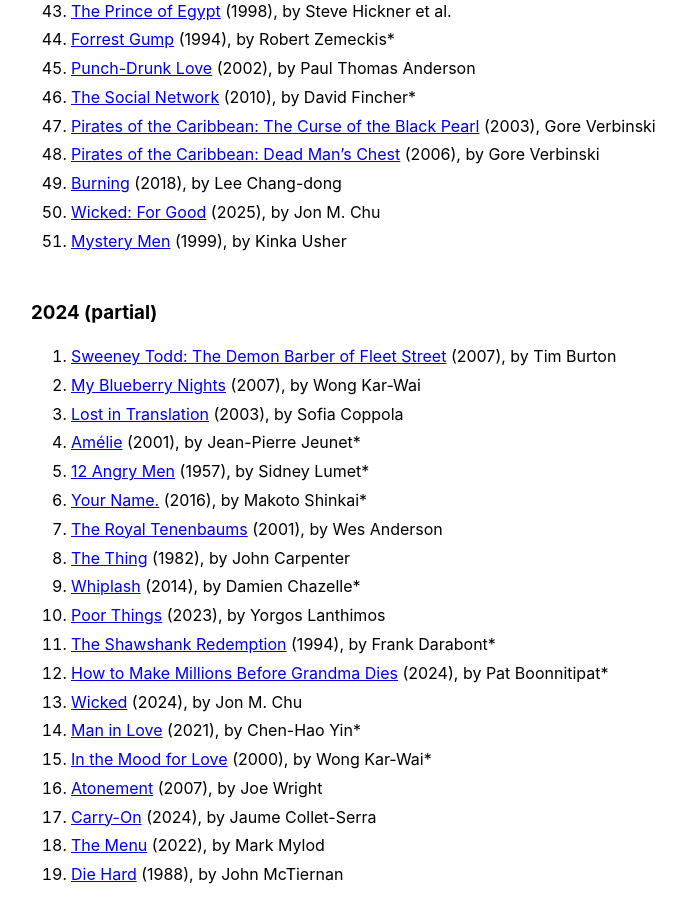
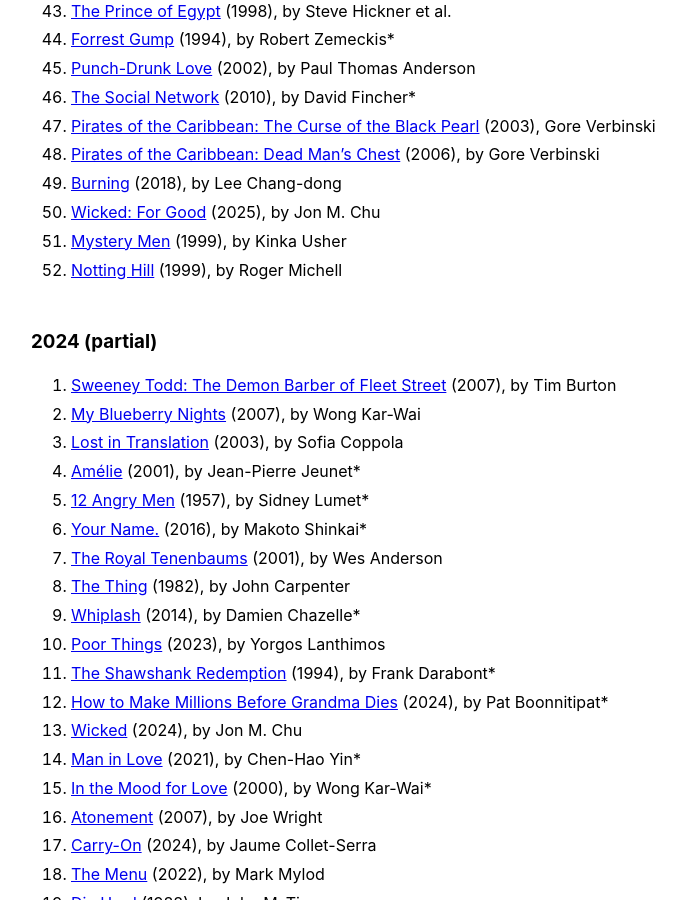
Before and after one commit to llucasly/llucasly.github.io, a Jekyll site: the page built from watching list.md, in a window 1280 px wide and 900 px high, scrolled down 1537 px. Shown: the whole window, without its empty margins (289-975 px from the left). Built offline with Jekyll 4.4.1, drawn with Linux system fonts in a browser that asks for light colours.

Commit message:
Added Movie

```diff
--- a/watching list.md
+++ b/watching list.md
@@ -59,6 +59,7 @@ Films I especially loved are marked with an astrisk (*).
 49. [Burning](https://letterboxd.com/film/burning-2018/) (2018), by Lee Chang-dong
 50. [Wicked: For Good](https://letterboxd.com/film/wicked-for-good/) (2025), by Jon M. Chu
 51. [Mystery Men](https://letterboxd.com/film/mystery-men/) (1999), by Kinka Usher
+52. [Notting Hill](https://letterboxd.com/film/notting-hill/) (1999), by Roger Michell
 
 ### 2024 (partial)
 1. [Sweeney Todd: The Demon Barber of Fleet Street](https://letterboxd.com/film/sweeney-todd-the-demon-barber-of-fleet-street-2007/) (2007), by Tim Burton
```
